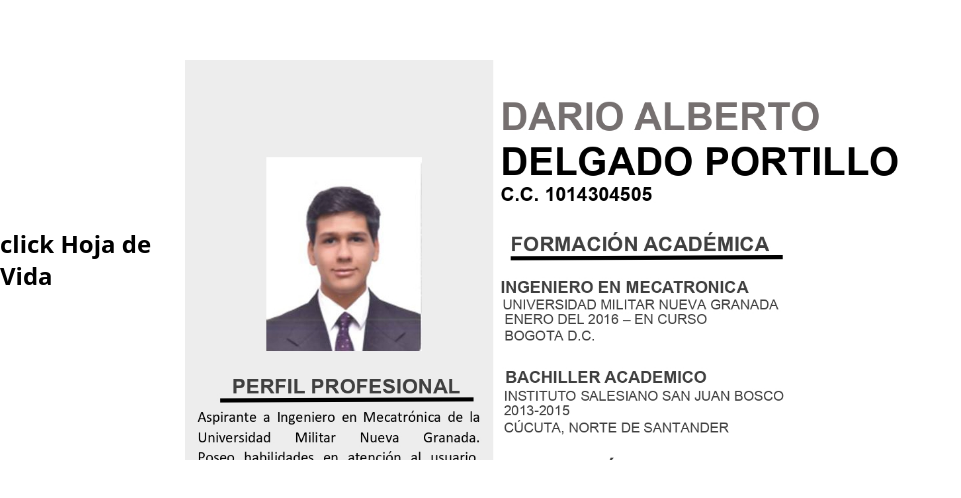
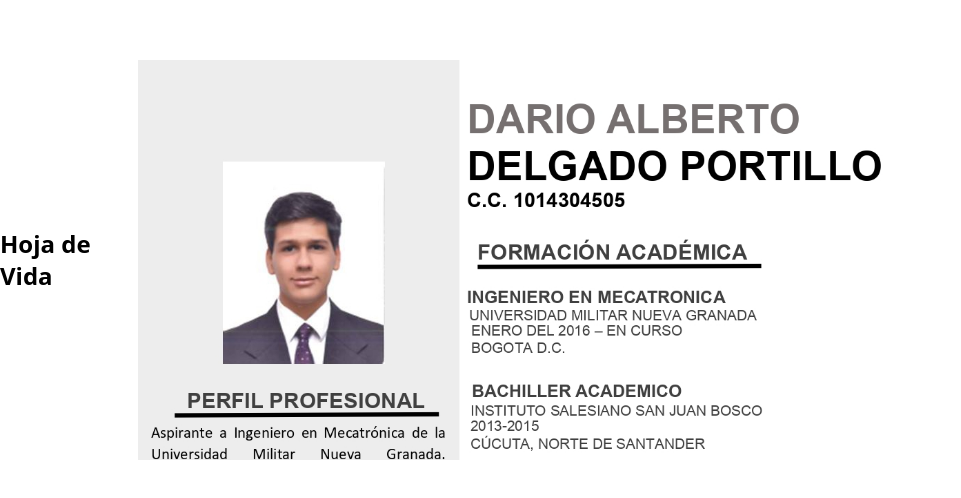
Before and after one commit to daridel99/My-Landing-Page, a React (Vite) app: page / in a window 1280 px wide. Shown: the part 4140-4638 px from the top of the page, without its empty margins (0-961 px from the left). Built offline with nearby package versions, Linux system fonts and the light colour scheme.

Commit message:
Update HDV.jsx

```diff
--- a/src/pages/HDV.jsx
+++ b/src/pages/HDV.jsx
@@ -7,7 +7,7 @@ export const HDV = () => {
   return (
 <>
     <h1 className='font-bold text-2xl'>
-    <a class="btn btn-download" href="/public/hojadevida_2.pdf" download="public-hojadevida_2.pdf">click Hoja de Vida</a>
+    <a class="btn btn-download" href="https://landing-page-daridel.netlify.app/hojadevida_2_page1.jpg" download="hojadevida_2_page1.jpg">Hoja de Vida</a>
       </h1>
     <div class="scrolling-wrapper-y">
     <img src="/hojadevida_2_page1.jpg" alt="HDV" width="75%" height="75%"/>
```
